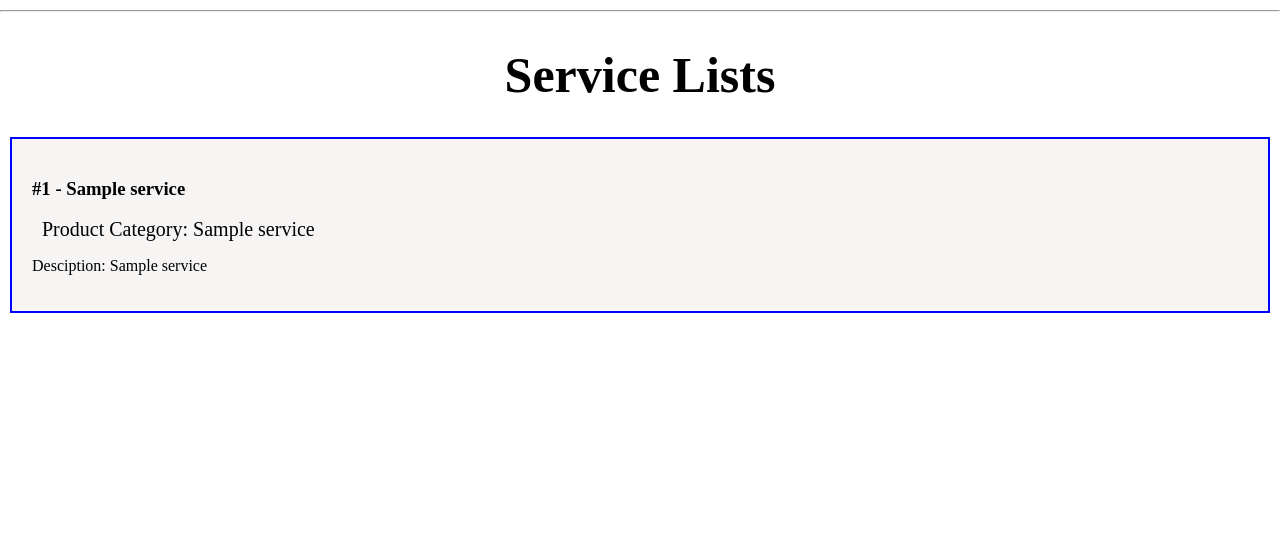
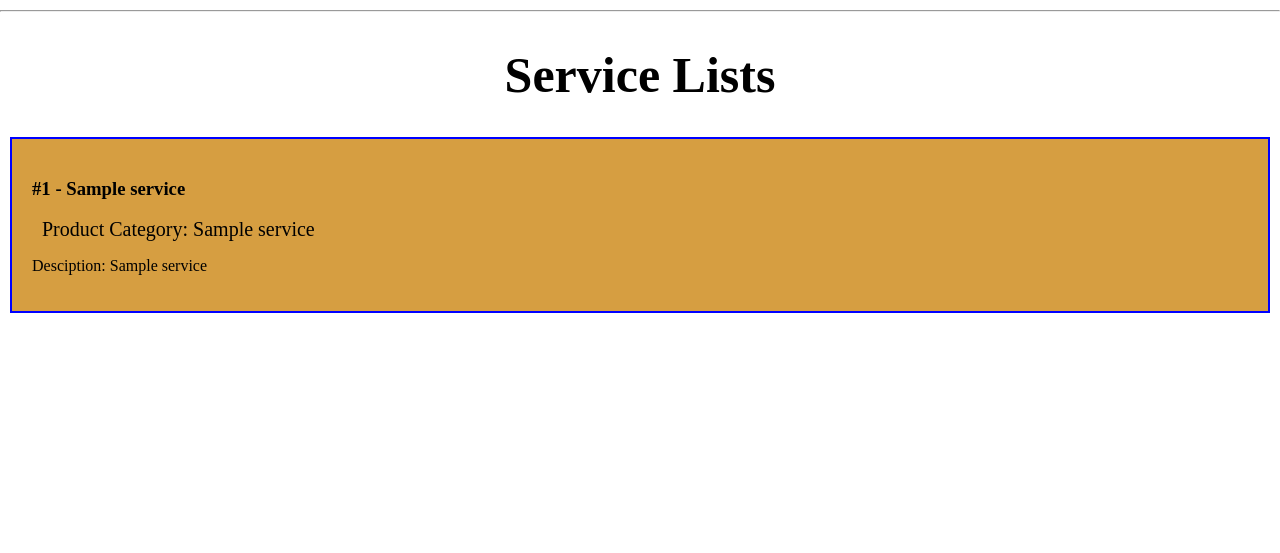
Before and after one commit to tuladharrikesh/demo-app, a Flask app: template templates/list2.html in a window 1280 px wide. Shown: the part 181-734 px from the top of the page. Run offline with Flask 2, Linux system fonts and the light colour scheme; the template is opened without the code that fills it: most values are stand-ins (such as "Sample title", 1, 10 or a date in 2020); some libraries are stand-ins or nearby versions.

Commit message:
bg-color change

```diff
--- a/templates/list.html
+++ b/templates/list.html
@@ -18,7 +18,7 @@
         .service{
             padding: 20px;
             margin: 10px;
-            background-color: #f7f4f4;
+            background-color: #d69e41;
             border: 2px solid blue;
         }
 
```
